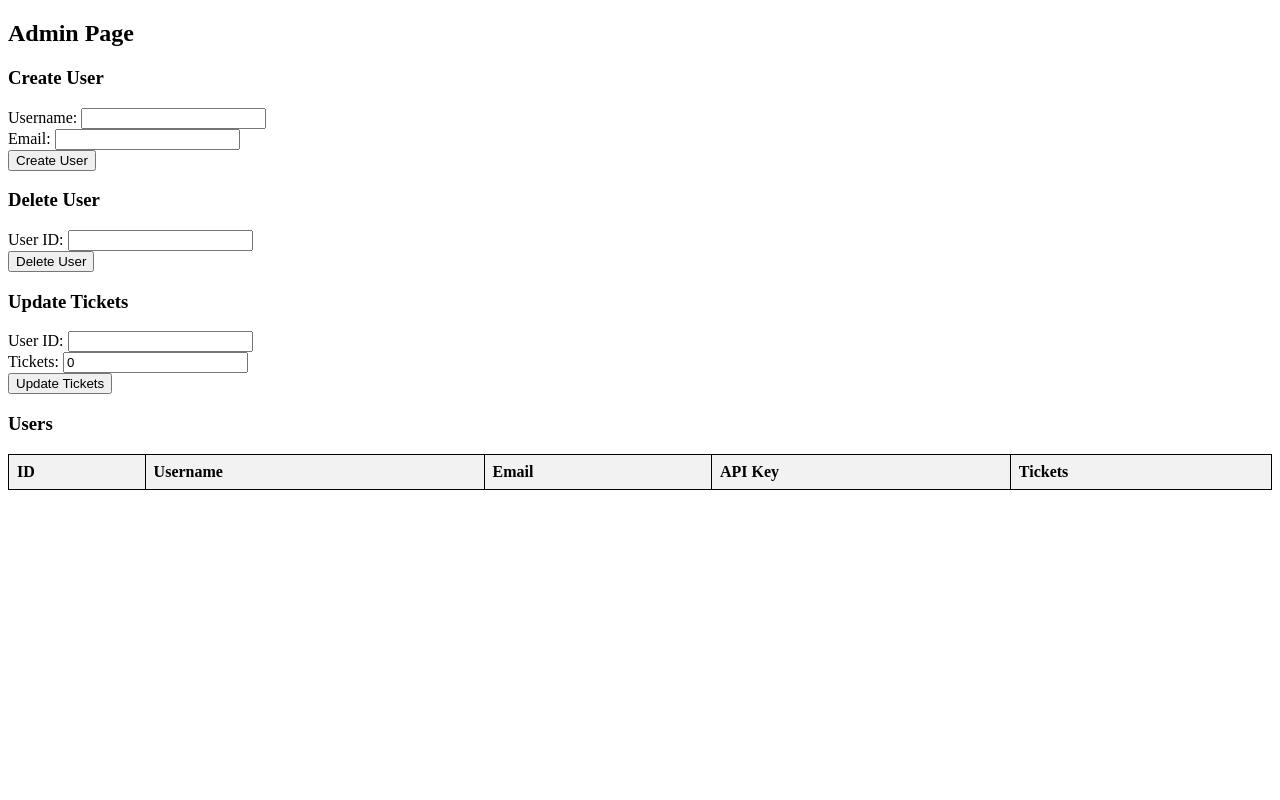
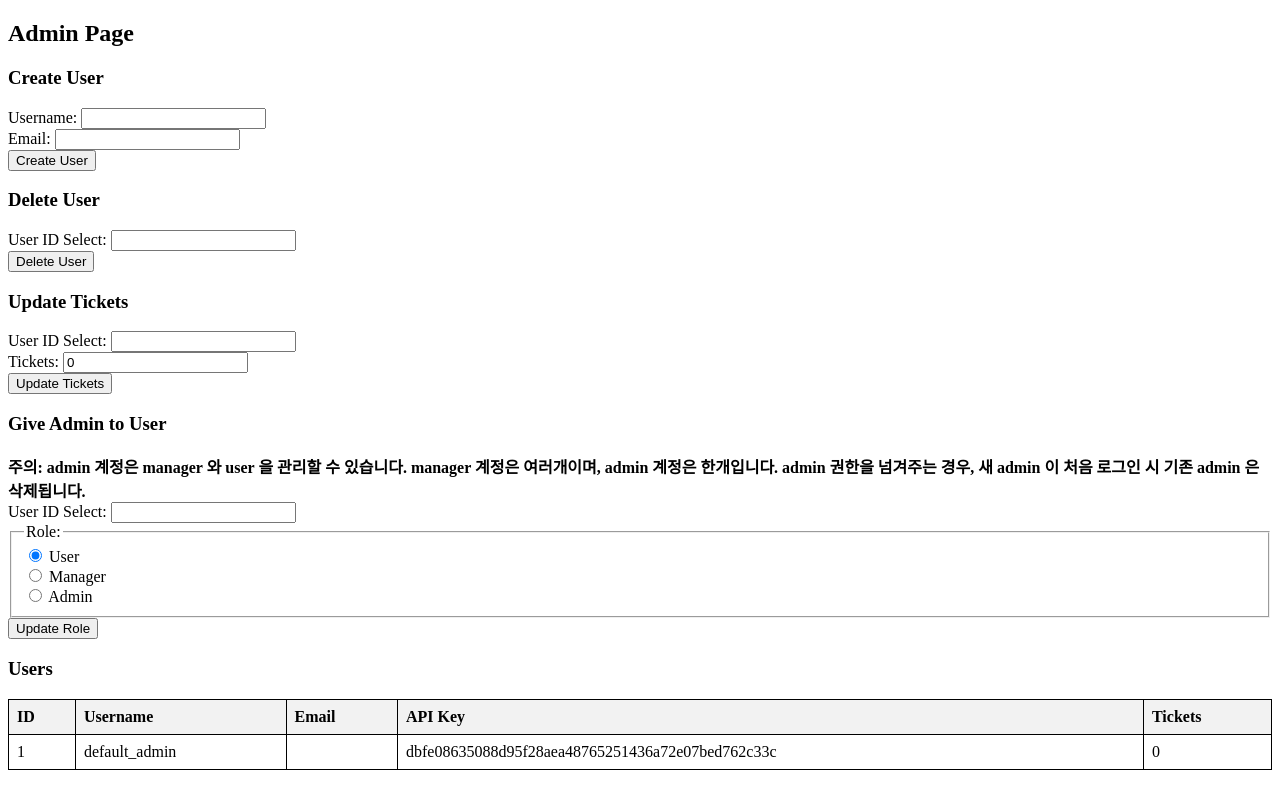
Before and after one commit to GRAPE-SEC/grape-docker-service, a Flask app: page /admin in a window 1280 px wide. Run offline with Flask 3, Linux system fonts and the light colour scheme; lists and menus that the app fills with data are empty.

Commit message:
admin 리셋 기능 추가

```diff
--- a/app/models.py
+++ b/app/models.py
@@ -10,6 +10,7 @@
     email = db.Column(db.String(150), unique=True, nullable=False)
     api_key = db.Column(db.String(36), unique=True, nullable=True)  # API 키 추가
     tickets = db.Column(db.Integer, default=0) # docker container 생성 티켓
+    role = db.Column(db.String(50), default='user')
 
     def generate_api_key(self):
         # API 키를 랜덤하게 생성
--- a/app/routes.py
+++ b/app/routes.py
@@ -14,7 +14,7 @@
     return User.query.get(int(user_id))
 
 
-@app.route('/login', methods=['GET', 'POST'])
+@app.route('/', methods=['GET', 'POST'])
 def login():
     if request.method == 'POST':
         api_key = request.form.get('api_key')
@@ -35,7 +35,13 @@
     return redirect(url_for('login'))
 
 @app.route('/admin', methods=['GET', 'POST'])
+# @login_required
 def admin():
+    # Check if the current user has the role 'admin' or 'manager'
+    # if current_user.role not in ['admin', 'manager']:
+    #     flash('You do not have permission to access this page.')
+    #     return redirect(url_for('/'))  # 또는 다른 적절한 페이지로 리다이렉트
+
     if request.method == 'POST':
         action = request.form.get('action')
         username = request.form.get('username')
@@ -69,6 +75,18 @@
                 flash('User tickets updated successfully.')
             else:
                 flash('User not found.')
+
+        elif action == 'escalate_permission':
+            if(current_user.role=="admin"):
+                user = User.query.get(user_id)
+                if user:
+                    user.role = 'admin'
+                    db.session.commit()
+                    flash('User Permission Updated')
+                else:
+                    flash('User not found')
+            else:
+                flash("You are not admin")
 
     users = User.query.all()
     return render_template('admin.html', users=users)
--- a/app/templates/admin.html
+++ b/app/templates/admin.html
@@ -40,7 +40,7 @@
     <h3>Delete User</h3>
     <form method="post" action="{{ url_for('admin') }}">
         <input type="hidden" name="action" value="delete">
-        <label for="user_id">User ID:</label>
+        <label for="user_id">User ID Select:</label>
         <input type="text" id="user_id" name="user_id" required>
         <br>
         <button type="submit">Delete User</button>
@@ -49,13 +49,37 @@
     <h3>Update Tickets</h3>
     <form method="post" action="{{ url_for('admin') }}">
         <input type="hidden" name="action" value="update_tickets">
-        <label for="user_id">User ID:</label>
+        <label for="user_id">User ID Select:</label>
         <input type="text" id="user_id" name="user_id" required>
         <br>
         <label for="tickets">Tickets:</label>
         <input type="number" id="tickets" name="tickets" min="0" value="0">
         <br>
         <button type="submit">Update Tickets</button>
+    </form>
+
+    <h3>Give Admin to User</h3>
+    <strong>주의: admin 계정은 manager 와 user 을 관리할 수 있습니다.</strong>
+    <strong>manager 계정은 여러개이며, admin 계정은 한개입니다. admin 권한을 넘겨주는 경우, 새 admin 이 처음 로그인 시 기존 admin 은 삭제됩니다.</strong>
+    <form method="post" action="{{ url_for('admin') }}">
+        <input type="hidden" name="action" value="escalate_permission">
+        <label for="user_id">User ID Select:</label>
+            <input type="text" id="user_id" name="user_id" required>
+            <br>
+
+            <fieldset>
+                <legend>Role:</legend>
+
+                <input type="radio" id="role_user" name="role" value="user" checked>
+                <label for="role_user">User</label><br>
+
+                <input type="radio" id="role_manager" name="role" value="manager">
+                <label for="role_manager">Manager</label><br>
+
+                <input type="radio" id="role_admin" name="role" value="admin">
+                <label for="role_admin">Admin</label>
+            </fieldset>
+        <button type="submit">Update Role</button>
     </form>
 
     <h3>Users</h3>
--- a/run.py
+++ b/run.py
@@ -1,6 +1,34 @@
 from app import app, db
+from app.models import User
+import argparse
 
 if __name__ == '__main__':
+
+    parser = argparse.ArgumentParser(description='Run the Flask app with optional reset_admin.')
+    parser.add_argument('--reset-admin', action='store_true', help='Create a new admin user and reset the database.')
+
+    args = parser.parse_args()
+    app.config['RESET_ADMIN'] = args.reset_admin
+
+
     with app.app_context():
         db.create_all()  # 유저 데이터베이스 테이블 생성
+
+        # 리셋 모드이면 기존 admin 을 모두 삭제
+        if app.config['RESET_ADMIN']:
+            admin_users = User.query.filter_by(role='admin').all()
+            for user in admin_users:
+                print(f'Deleting admin user: {user.username} with API key: {user.api_key}')
+                db.session.delete(user)
+
+            db.session.commit()
+
+        # 새 admin 을 추가 후, console 에 생성한 admin 의 api-key 출력
+        new_admin = User(username='default_admin', email='',role='admin')
+        new_admin.generate_api_key()
+        db.session.add(new_admin)
+        db.session.commit()
+        print(f"New admin created with API key: {new_admin.api_key}")
+
+
     app.run(host='0.0.0.0', port=8000, debug=True)
```
Also changed, not shown: app/__init__.py (line endings or trailing spaces).
